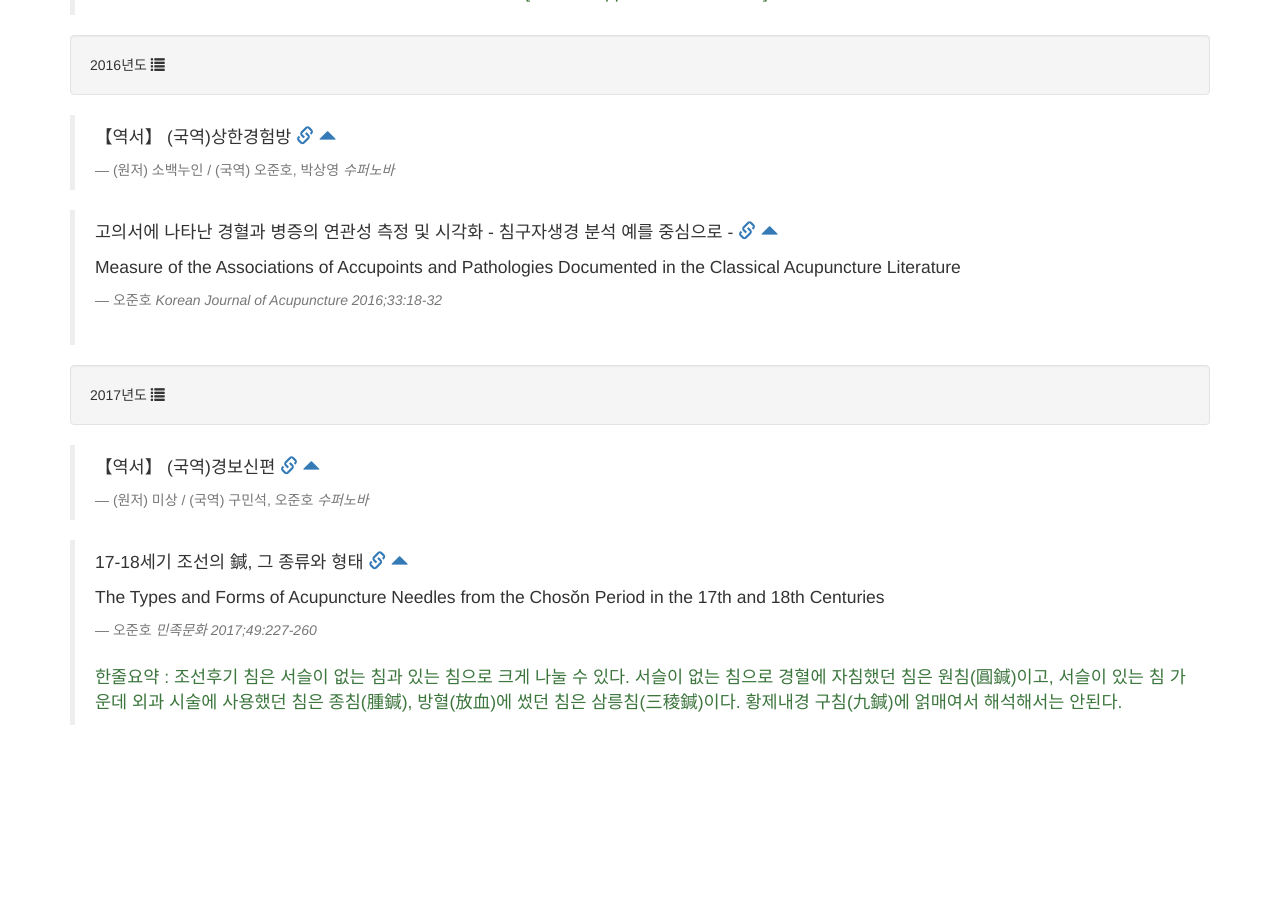
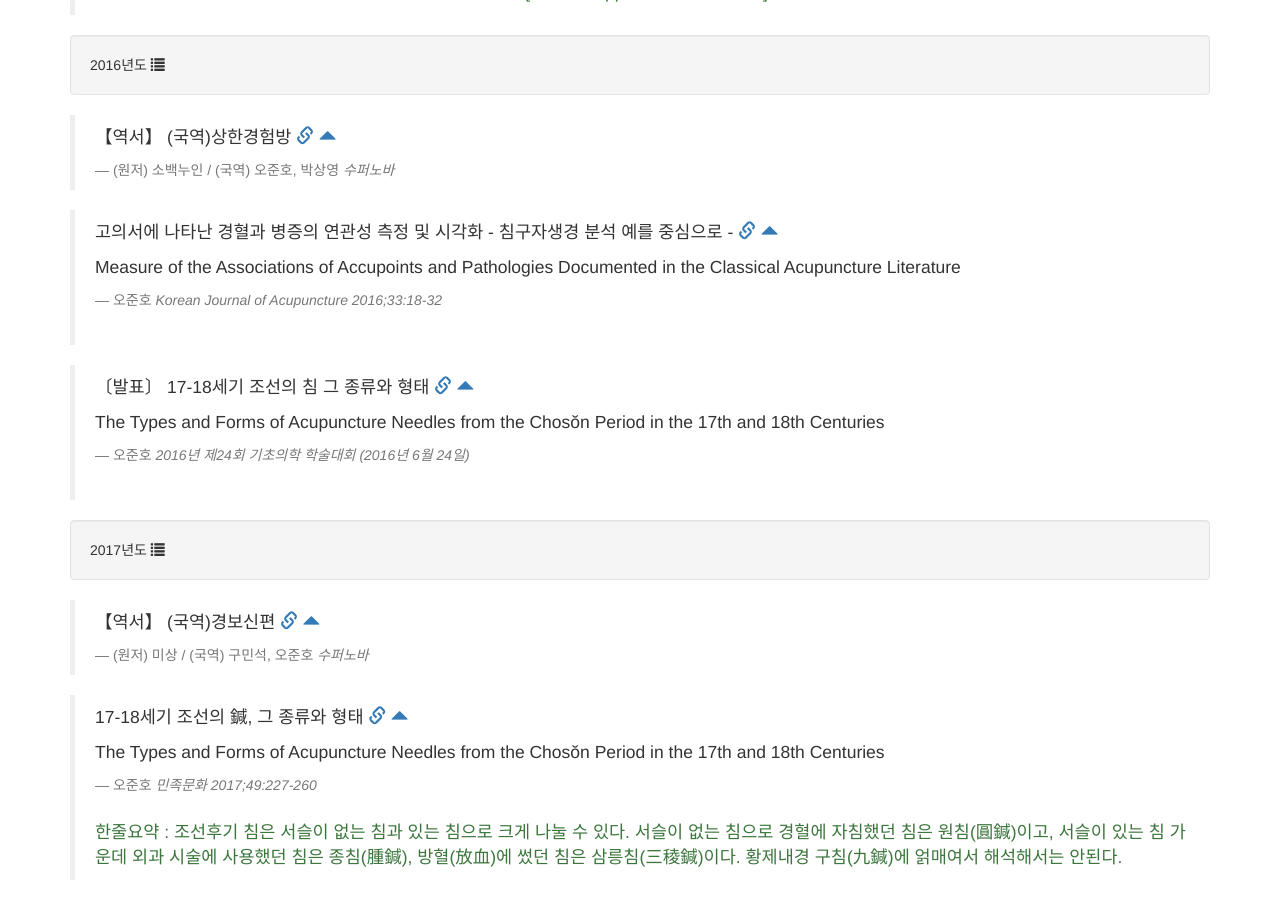
Before and after one commit to pinedance/research, a Jekyll site: the page built from list.html, in a window 1280 px wide and 900 px high, scrolled down 10008 px. Built offline with Jekyll 4.4.1, drawn with Linux system fonts in a browser that asks for light colours; nearby versions of some CDN libraries; before the commit the page ends 10753 px from its top, so only the background shows below that.

Commit message:
update research list

```diff
--- a/_data/researchData.yaml
+++ b/_data/researchData.yaml
@@ -434,6 +434,13 @@
     author: 오준호
     cite: Korean Journal of Acupuncture 2016;33:18-32
     summary: ''
+  - title: 〔발표〕 17-18세기 조선의 침 그 종류와 형태
+    titleEn: The Types and Forms of Acupuncture Needles from the Chosŏn Period in the 17th and 18th Centuries
+    ref: http://www.basicmed.org/2016/index2.html?lkind=111&mkind=338
+    year: "#year2016"
+    author: 오준호
+    cite: 2016년 제24회 기초의학 학술대회 (2016년 6월 24일)
+    summary: ''
 - year: '2017'
   works:
   - title: 【역서】 (국역)경보신편
```
